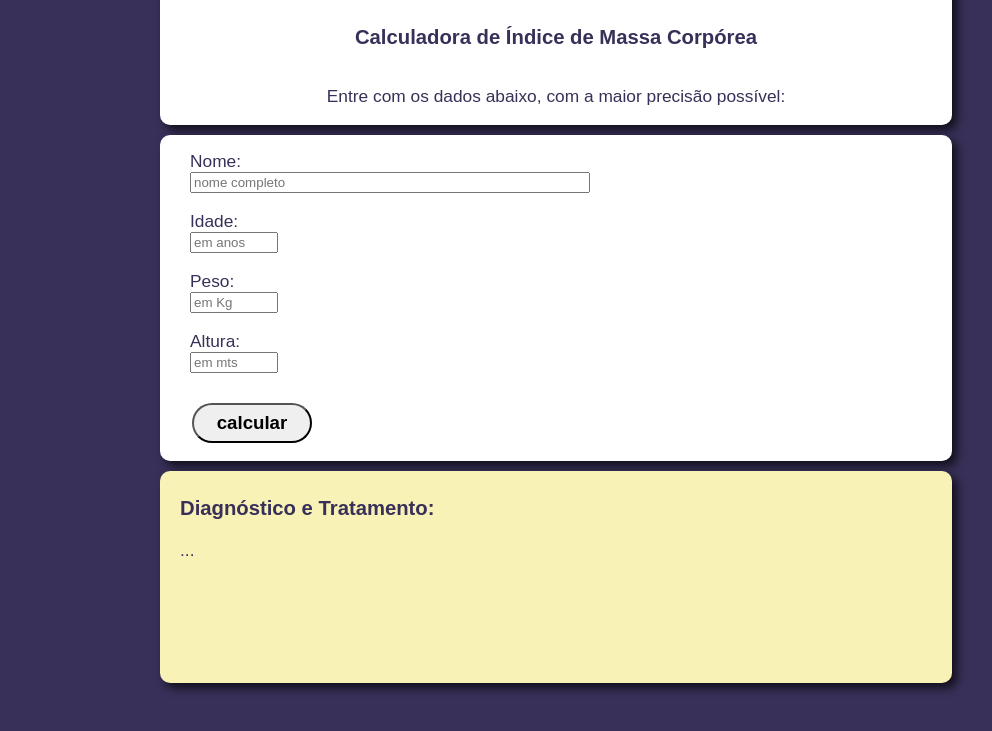
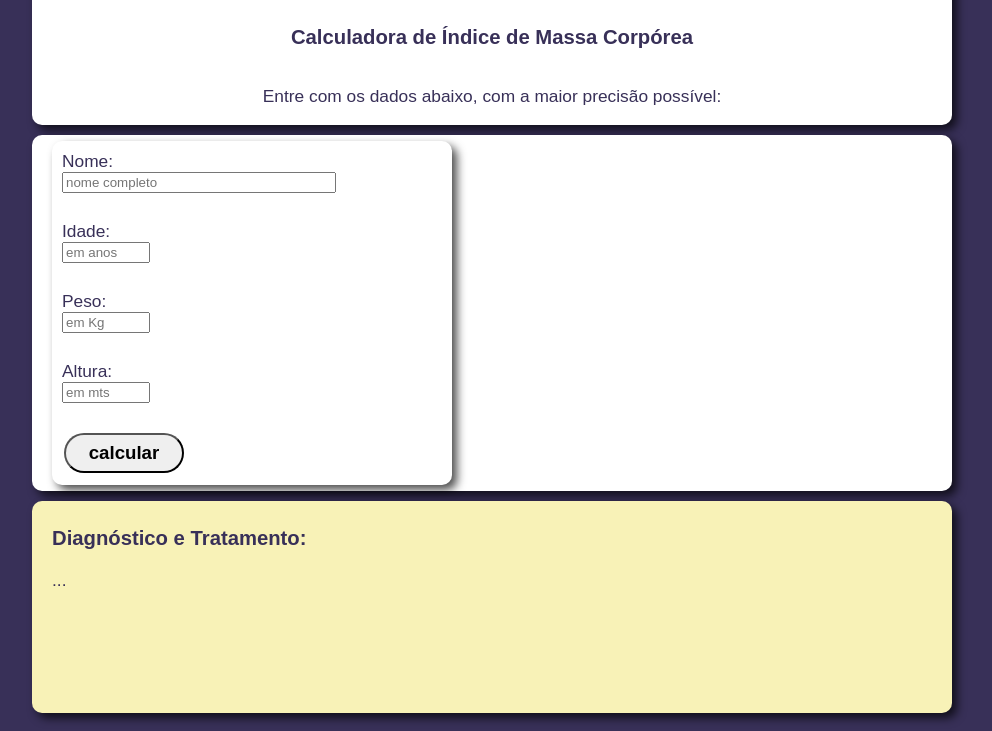
Before and after one commit to RichardGLara/Teste-IMC, a plain HTML site: page index.html in a window 1280 px wide. Shown: the part 105-836 px from the top of the page, without its empty margins (104-1096 px from the left). Before the commit the page ends 806 px from the top, so only its background shows below. Drawn offline with Linux system fonts and the light colour scheme.

Commit message:
update files html and css

```diff
--- a/index.html
+++ b/index.html
@@ -14,6 +14,7 @@
         <p>Entre com os dados abaixo, com a maior precisão possível:</p>
     </div>
     <div id="formulario">
+        <div class="divform">
             <div class="forms">
                 <label for="texto">Nome:</label>
                 <input class="inplg" id="form_input_nome" type="text" placeholder="nome completo">
@@ -34,6 +35,7 @@
                 <button type="submit" onclick="imc()">calcular</button>
             </div>
         </div>
+    </div>
     <div id="destino">
         <h3 id="destino_texto">Diagnóstico e Tratamento:</h3>
         <p id="destino_p">...</p>
--- a/style.css
+++ b/style.css
@@ -2,7 +2,7 @@ body {
     display: flex;
     flex-direction: column;
     align-items: start;
-    padding-left: 20%;
+    padding-left: 10%;
     padding-right: 20%;
     padding-top: 4px;
     font: normal 13pt arial;
@@ -64,11 +64,15 @@ button:hover {
     box-shadow: 5px 5px 10px rgba(0, 0, 0, 0.7);
 }
 
+#form_input_nome {
+    min-width: 266px;
+}
+
 .forms {
     display: flex;
     flex-direction: column;
     margin: 10px;
-    max-width: 400px;
+    max-width: 200px;
 }
 
 .inplg {
@@ -79,3 +83,12 @@ button:hover {
     margin-bottom: 8px;
     max-width: 80px;
 }
+
+.divform {
+    max-width: 400px;
+    display: flex;
+    flex-direction: column;
+    align-content: center;
+    border-radius: 10px;
+    box-shadow: 5px 5px 10px rgba(0, 0, 0, 0.7);
+}
```
Lines whose indentation alone changed are shown as unchanged.
